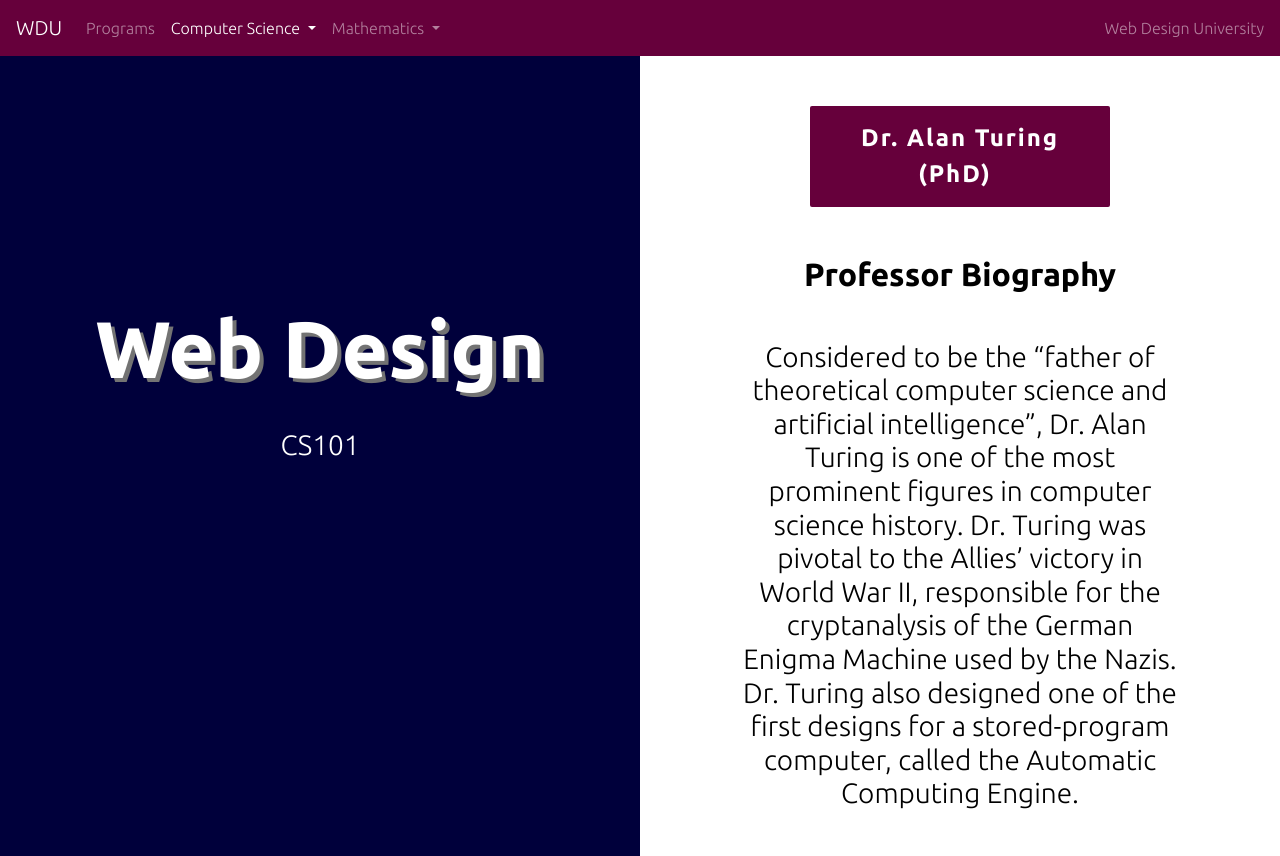
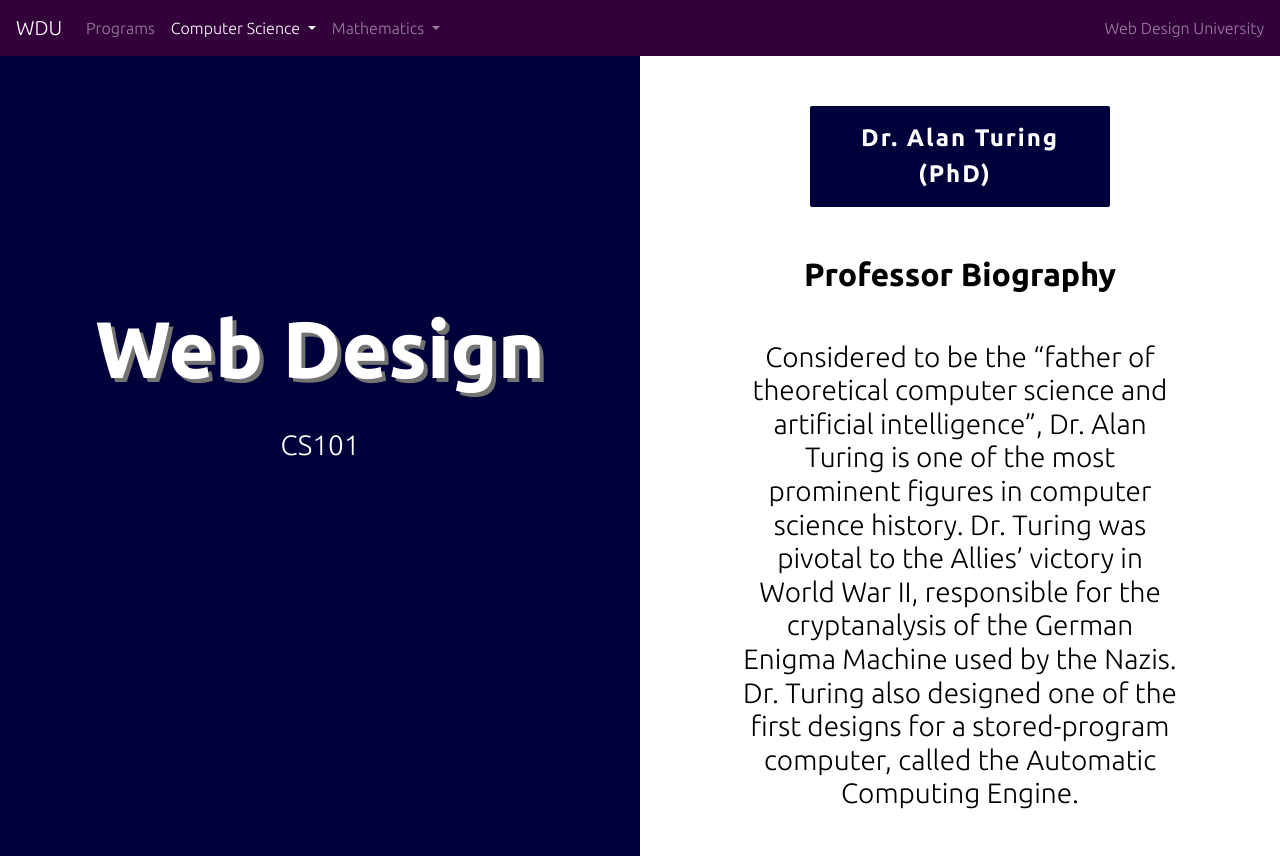
Before and after one commit to ShukanS/170520160_a1, a plain HTML site: page q2/www/computerscience/webdesign.html in a window 1280 px wide. Drawn offline with nearby package versions, Linux system fonts and the light colour scheme.

Commit message:
updated nav bar color by page

```diff
--- a/q2/www/computerscience/webdesign.html
+++ b/q2/www/computerscience/webdesign.html
@@ -25,7 +25,7 @@
 
 <body class="programspage">
   <header class="sticky-top">
-  <nav class="navbar sticky-top navbar-expand-lg navbar-dark" style="background-color: #66003b;">
+  <nav class="navbar sticky-top navbar-expand-lg navbar-dark" style="background-color: #33003b;">
   <a class="navbar-brand" href="../index.html">WDU</a>
   <button class="navbar-toggler" type="button" data-toggle="collapse" data-target="#navbarSupportedContent" aria-controls="navbarSupportedContent" aria-expanded="false" aria-label="Toggle navigation">
     <span class="navbar-toggler-icon"></span>
@@ -89,7 +89,7 @@
 
     <div class="professorbiotext">
       <!--Hero Button code-->
-      <a href="https://en.wikipedia.org/wiki/Alan_Turing" target="_blank" class="professorbutton">Dr. Alan Turing (PhD)<i style="margin-left:10px"></i></a>
+      <a href="https://en.wikipedia.org/wiki/Alan_Turing" target="_blank" class="professorbuttoncompsci">Dr. Alan Turing (PhD)<i style="margin-left:10px"></i></a>
       <br>
       <br>
       <h2><strong>Professor Biography<strong><h2>
--- a/q2/www/css/styles.css
+++ b/q2/www/css/styles.css
@@ -243,7 +243,7 @@ main {
 
 /*styling for button on professor bio section*/
 
-.professorbutton {
+.professorbuttonmath {
     /* Positioning and sizing */
     display: block;
     width: 300px;
@@ -266,12 +266,46 @@ main {
     border-radius: 2px;
 
     /* Background styles */
-    background-color: #66003b;
+    background-color: #cc003b;
 }
 
 /*styling for when hovering over professor button*/
 
-.professorbutton:hover {
+.professorbuttonmath:hover {
+  opacity: 0.7;
+  color: #ffffff;
+  text-decoration: none;
+}
+
+.professorbuttoncompsci {
+    /* Positioning and sizing */
+    display: block;
+    width: 300px;
+    opacity: 1.0;
+
+    /* Padding and margins */
+    padding: 0.6em;
+    margin-top: 50px;
+    margin-left: auto;
+    margin-right: auto;
+
+    /* Text styles */
+    color: white;
+    text-decoration: none;
+    font-size: 1.5em;
+    letter-spacing: 0.08em;
+    font-family: Ubuntu, sans-serif;
+
+    /* Border styles */
+    border-radius: 2px;
+
+    /* Background styles */
+    background-color: #00003b;
+}
+
+/*styling for when hovering over professor button*/
+
+.professorbuttoncompsci:hover {
   opacity: 0.7;
   color: #ffffff;
   text-decoration: none;
```
Also changed, not shown: q2/www/computerscience/index.html (+1 -1 lines), q2/www/computerscience/machinelearning.html (+2 -2 lines), q2/www/mathematics/calculus.html (+2 -2 lines), q2/www/mathematics/index.html (+1 -1 lines), q2/www/mathematics/statistics.html (+2 -2 lines).
